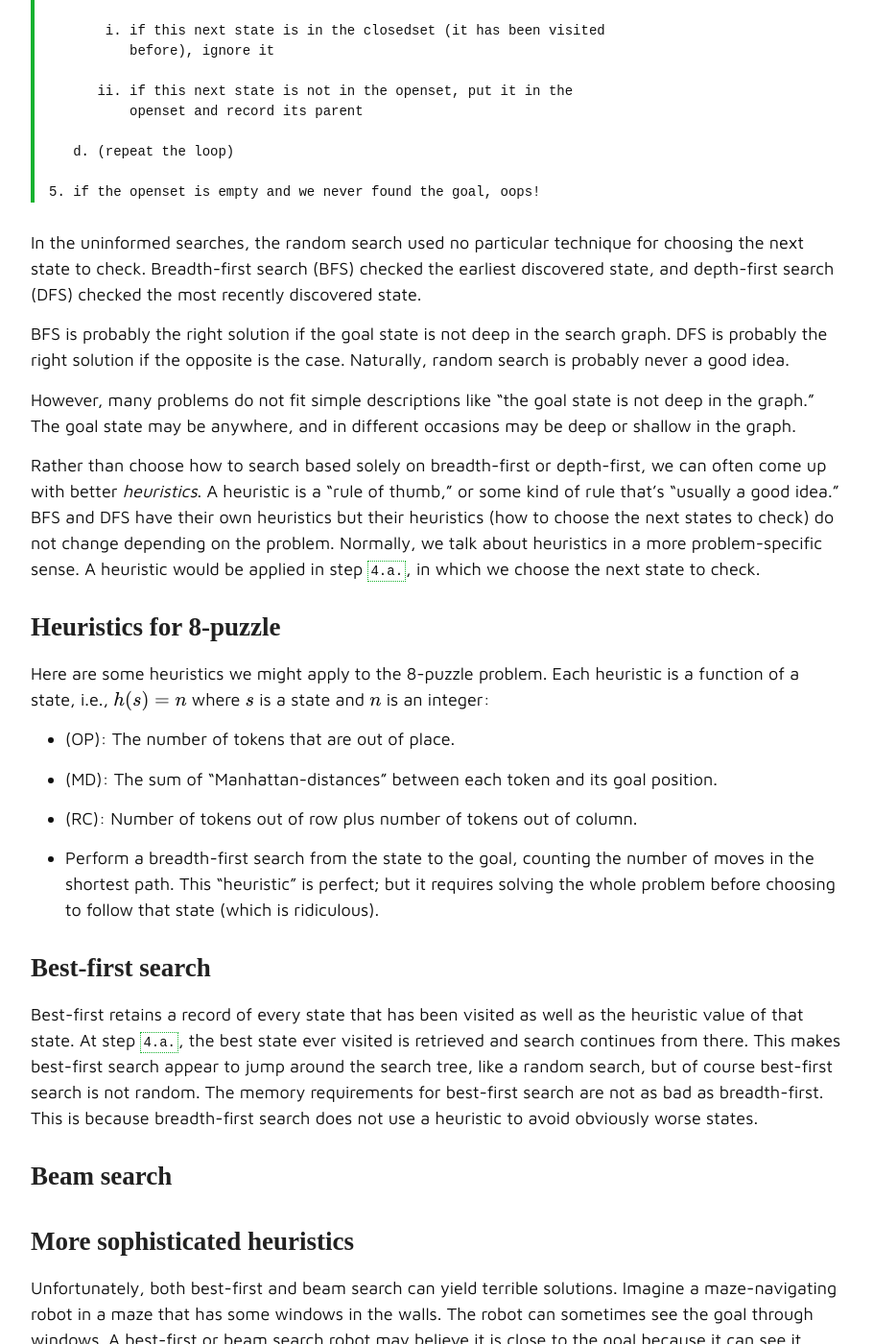
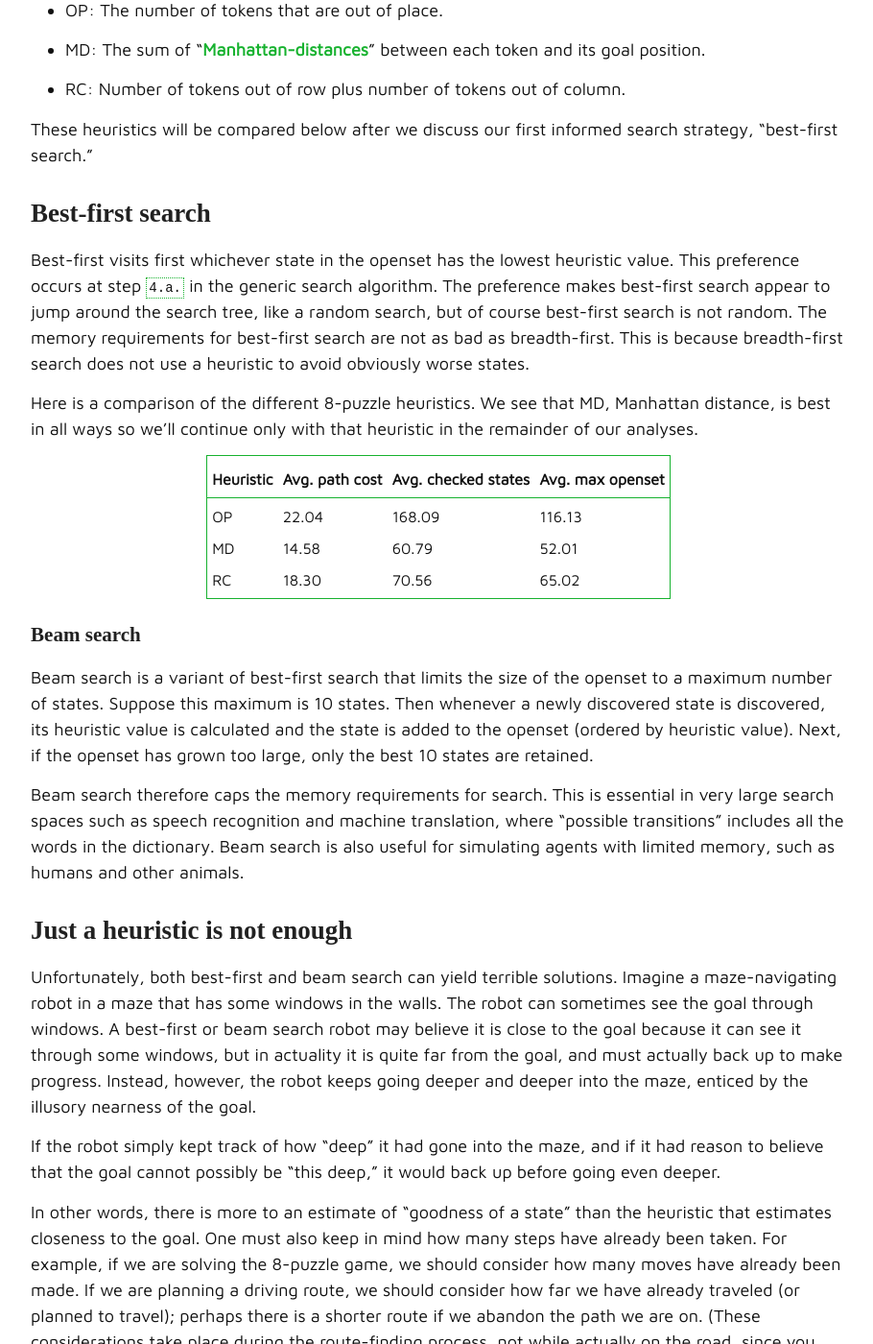
Before and after one commit to joshuaeckroth/csci431-website, a Jekyll site: the page built from notes/informed-search.md, in a window 1280 px wide and 1400 px high, scrolled down 1508 px. Shown: the whole window at 96% size, without its empty margins (183-1093 px from the left). Built offline with Jekyll 4.4.1, drawn with Linux system fonts in a browser that asks for light colours; some web fonts are replaced; formulas are drawn with MathJax 3; some of the changed text lies outside the part shown.

Commit message:
Finished search notes

```diff
--- a/notes/informed-search.md
+++ b/notes/informed-search.md
@@ -5,59 +5,17 @@
 
 # Informed search
 
-- high
-- level
-- points
-- **rerun benchmarks; reread for beam search**
+Most search problems can be solved more efficiently and find better solutions than breadth-first or depth-first search. All we need is a way of judging which actions should be examined first based on some function of goodness, called a "heuristic." Based on exactly how that function is defined, we have one of several possible informed search strategies, of which some are more appropriate than others for certain tasks.
 
-## Generic search algorithm
-
-Here is the algorithm again, first seen in the
-[Uninformed search](/notes/uninformed-search.html) lecture notes.
-
-~~~
-1. create an empty list called "closedset"; this list will contain
-   states that have been visited
-
-2. create a list called "openset" that contains just the starting
-   state; this list contains states that have not been visited but are
-   known to exist
-
-3. create an empty map (key/value pairs) called "parents"; this map
-   contains the previous state of each state that has been visited
-
-4. while the openset is not empty:
-
-   a. grab a state from the openset (and remove it);
-      put it in the closedset (since we're now looking at it)
-
-   b. if that state is the goal, hey we're done!
-
-      i. return a reconstructed path from the goal state to the start
-         state (this is easy: recursively grab parent states from the
-         "parents" map)
-
-   c. it's not the goal state; for each next state that is accessible
-      from here:
-
-       i. if this next state is in the closedset (it has been visited
-          before), ignore it
-
-      ii. if this next state is not in the openset, put it in the
-          openset and record its parent
-
-   d. (repeat the loop)
-
-5. if the openset is empty and we never found the goal, oops!
-~~~
+## Heuristics
 
 In the uninformed searches, the random search used no particular
 technique for choosing the next state to check. Breadth-first search
 (BFS) checked the earliest discovered state, and depth-first search
 (DFS) checked the most recently discovered state.
 
-BFS is probably the right solution if the goal state is not deep in
-the search graph. DFS is probably the right solution if the opposite
+BFS is probably an acceptable solution if the goal state is not deep in
+the search graph. DFS is probably an acceptable solution if the opposite
 is the case. Naturally, random search is probably never a good idea.
 
 However, many problems do not fit simple descriptions like "the goal
@@ -73,38 +31,46 @@
 problem-specific sense. A heuristic would be applied in step `4.a.`,
 in which we choose the next state to check.
 
-## Heuristics for 8-puzzle
+The heuristic always represents "estimate of how close this state is to the goal," so you always want to look at states with a lower heuristic value. As we'll see below, the heuristic value is not the whole story; we will also want to know the path cost to this state (cost so far) plus the heuristic (estimated cost from here to the goal).
+
+### Heuristics for 8-puzzle
 
 Here are some heuristics we might apply to the 8-puzzle problem. Each
 heuristic is a function of a state, i.e., $h(s) = n$ where $s$ is a
 state and $n$ is an integer:
 
-- (OP): The number of tokens that are out of place.
+- OP: The number of tokens that are out of place.
 
-- (MD): The sum of "Manhattan-distances" between each token and its
+- MD: The sum of "[Manhattan-distances](https://en.wikipedia.org/wiki/Taxicab_geometry)" between each token and its
   goal position.
 
-- (RC): Number of tokens out of row plus number of tokens out of column.
+- RC: Number of tokens out of row plus number of tokens out of column.
 
-- Perform a breadth-first search from the state to the goal, counting
-  the number of moves in the shortest path. This "heuristic" is
-  perfect; but it requires solving the whole problem before choosing
-  to follow that state (which is ridiculous).
+These heuristics will be compared below after we discuss our first informed search strategy, "best-first search."
 
 ## Best-first search
 
-Best-first retains a record of every state that has been visited as
-well as the heuristic value of that state. At step `4.a.`, the best
-state ever visited is retrieved and search continues from there. This
-makes best-first search appear to jump around the search tree, like a
+Best-first visits first whichever state in the openset has the lowest heuristic value. This preference occurs at step `4.a.` in the generic search algorithm. The preference makes best-first search appear to jump around the search tree, like a
 random search, but of course best-first search is not random. The
 memory requirements for best-first search are not as bad as
 breadth-first. This is because breadth-first search does not use a
 heuristic to avoid obviously worse states.
 
-## Beam search
+Here is a comparison of the different 8-puzzle heuristics. We see that MD, Manhattan distance, is best in all ways so we'll continue only with that heuristic in the remainder of our analyses.
 
-## More sophisticated heuristics
+| Heuristic | Avg. path cost | Avg. checked states | Avg. max openset |
+|---|
+| OP | 22.04 | 168.09 | 116.13 |
+| MD | 14.58 | 60.79 | 52.01 |
+| RC | 18.30 | 70.56 | 65.02 |
+
+### Beam search
+
+Beam search is a variant of best-first search that limits the size of the openset to a maximum number of states. Suppose this maximum is 10 states. Then whenever a newly discovered state is discovered, its heuristic value is calculated and the state is added to the openset (ordered by heuristic value). Next, if the openset has grown too large, only the best 10 states are retained.
+
+Beam search therefore caps the memory requirements for search. This is essential in very large search spaces such as speech recognition and machine translation, where "possible transitions" includes all the words in the dictionary. Beam search is also useful for simulating agents with limited memory, such as humans and other animals.
+
+## Just a heuristic is not enough
 
 Unfortunately, both best-first and beam search can
 yield terrible solutions. Imagine a maze-navigating robot in a maze
@@ -120,18 +86,18 @@
 maze, and if it had reason to believe that the goal cannot possibly be
 "this deep," it would back up before going even deeper.
 
-In other words, there is more to an appropriate heuristic than
+In other words, there is more to an estimate of "goodness of a state" than the heuristic that estimates
 closeness to the goal. One must also keep in mind how many steps have
 already been taken. For example, if we are solving the 8-puzzle game,
 we should consider how many moves have already been made. If we are
 planning a driving route, we should consider how far we have already
 traveled (or planned to travel); perhaps there is a shorter route if
-we abandon the path we are on.
+we abandon the path we are on. (These considerations take place during the route-finding process, not while actually on the road, since you cannot just transport yourself to an alternative state from the openset!)
 
-Thus, a good heuristic function actually has two parts: $f(s) = g(s) +
-h(s)$, where $s$ is a state, $g$ computes the cost of arriving at $s$
+Thus, a good cost function actually has two parts: $f(s) = g(s) +
+h(s)$, where $s$ is a state, $g$ computes the *actual* cost of arriving at $s$
 from the initial state (the number of moves to $s$ or the distance
-traveled so far), and $h$ is our heuristic, i.e., our estimate of how
+traveled so far; we know this value by examing the state's parents), and $h$ is our heuristic, i.e., our estimate of how
 far away $s$ is from the goal.
 
 In the 8-puzzle, $g$ is simply the number of moves made so far (to get
@@ -143,7 +109,7 @@
 
 ## A\* search
 
-Let's modify best-first search to use the new complex heuristic $f(s)
+Let's modify best-first search to use the new cost function $f(s)
 = g(s) + h(s)$. This is the algorithm known as A (not A\*).
 
 If $g$ is the number of moves made so far (number of "hops" in
@@ -158,17 +124,17 @@
 graphs because it simply considers the true path cost (unlike
 breadth-first search), and proceeds from the lowest cost path.
 
-Furthermore, if $h(s)$ always /underestimates/ the true cost of a path
+Furthermore, if the heuristic $h(s)$ always *underestimates* the true cost of a path
 from $s$ to the goal, then the A algorithm is optimal. If we call the
 true cost function from $s$ to the goal $h^\*(s)$, then we are saying
 that if $h(s) \leq h^\*(s)$ for all $s$, then A is optimal. When this
 restriction is met, we call the algorithm A\*.
 
-An $h$ that meets this /underestimation/ criterion is an /admissible/
-heuristic, and turns the A algorithm into A*, which we call an
-admissible search algorithm. Furthermore, A* is the most efficient
+An $h$ that meets this *underestimation* criterion is an *admissible*
+heuristic, and turns the A algorithm into A\*, which we call an
+admissible search algorithm. Furthermore, A\* is the most efficient
 algorithm (called "optimally efficient") that uses some particular
-heuristic. This means that any other search algorithm using the same
+heuristic $h(s)$. This means that any other search algorithm using the same
 heuristic will check no fewer states than A\*.
 
 How poorly $h$ estimates the actual cost to the goal makes one $h$
@@ -181,7 +147,7 @@
 algorithm will obviously make the wrong choices. It will move the
 robot farther from the end of the maze rather than towards the end.
 
-## IDA\* (Iterative Deepening A\*)
+### IDA\* (Iterative Deepening A\*)
 
 The A\* algorithm has very bad space complexity (see below) because it
 might, in the worst case, keep a memory of every state ever
@@ -196,7 +162,7 @@
 as optimal solutions since it uses the same estimator function $f(s)$
 as A\*.
 
-## Comparisons
+## Theoretical comparison
 
 Refer to the [search notes](/notes/search.html) (at the bottom) for an
 explanation of the variables $n$ (total possible states), $b$ (branch
@@ -215,16 +181,16 @@
 time complexity will decrease, while BFS will stay the same. Also, we
 know that A\* is optimally efficient for some heuristic function; that
 is to say, no other algorithm can use the same heuristic function to
-find the goal faster. A\* makes the best use of a heuristic function.
+find the goal faster. A\* makes the best use of a heuristic function by adding the value of the heuristic to the actual path cost.
 
 ## Experiments
 
 Now we'll look at the results of experiments with the 8-puzzle
-problem. The breadth-first search (BFS) results are the 0
+problem. The breadth-first search (BFS) results are the $y=0$
 line. Results from other searches are shown as how far they differ
-from BFS. So, if a search is higher than the 0 line in these results,
+from BFS. So, if a search is higher than the $y=0$ line in these results
 it performs worse (in all graphs, higher is worse); if it is under the
-0 line, it performs better than BFS.
+$y=0$ line, it performs better than BFS.
 
 The x-axis in the graphs shows the complexity of the 8-puzzle
 problem. Starting with a solved 8-puzzle, we perform some number of
@@ -232,11 +198,11 @@
 moves (the moves we made may "cancel each other out" in some cases, so
 the optimal solution back to the starting state may involve fewer
 moves). Since random search performs so badly, we do not show its
-performance characteristics in the graphs after 10 moves.
+performance characteristics in some of the graphs after 4 moves.
 
 ### Number of checked states (time)
 
-![States checked](/images/search-checked.png)
+![States checked](/images/8puzzle-search-checked.png)
 
 We use "number of checked states" as a proxy for computational
 time. Random is obviously quite bad. Interesting, IDDFS is also bad;
@@ -249,21 +215,14 @@
 
 ### Maximum number of states in memory
 
-![States in memory](/images/search-memory.png)
+![States in memory](/images/8puzzle-search-memory.png)
 
 "Memory" is measured as the maximum size ever encountered of the
-~openset~. Beam search keeps the `openset` the smallest,
-overall, because it always deletes the list and creates a new list
-with only the next accessible states.
-
-BFS uses a lot of memory because it keeps knowledge of all accessible
-states from every state higher up in the "search tree." Other
-algorithms generally prefer keeping knowledge of states accessible
-from only the best states.
+`openset`. BFS uses a lot of memory because it adds all possible transitions from a level of the search tree before proceeding to the next level and visiting those new states.
 
 ### Length of path (goodness of solutions)
 
-![Search path](/images/search-path.png)
+![Search path](/images/8puzzle-search-path.png)
 
 We learned that A\* is optimal (with respect to the path cost of the
 solution). Breadth-first search is also optimal since we have a graph
@@ -281,43 +240,6 @@
 (there are up to four from each state) than a deep node.
 
 ## More experiments
-
-### 8-puzzle
-
-All numbers are compared to breadth-first search, the control
-case. The numbers reflect averages across 20 runs.
-
-| Search type   | Resulting path length | Largest closedset | Largest openset |
-|---------------+-----------------------+-------------------+-----------------|
-| A*            |                   0.0 |             -24.7 |           -15.6 |
-| Beam |                  +4.9 |             -13.6 |           -18.1 |
-| Best-first    |                  +1.5 |             -10.8 |            -6.3 |
-
-### Discussion
-
-A* finds an equally-good path as breadth-first (because both
-breadth-first and A* are optimal with unweighted graphs). However, A*
-checks fewer states ("largest closedset" is smaller).
-
-DFS was not tested here because it checks far too many states; the
-simulations would have taken hours.
-
-### Goodale routing
-
-All numbers are compared to breadth-first search, the control
-case. The numbers reflect averages across 20 runs.
-
-| Search type   | Resulting path length | Largest closedset | Largest openset |
-|---------------+-----------------------+-------------------+-----------------|
-| A\*            |                  -1.9 |              -4.5 |            -1.1 |
-| Beam |                 +17.4 |              -1.0 |            -1.9 |
-| Best-first    |                  -1.9 |              +0.7 |            +0.1 |
-| Depth-first   |                  +8.6 |              +1.6 |            +0.7 |
-
-### Discussion
-
-A\* again finds the best paths; but so does best-first (in this
-experiment; sometimes best-first does worse).
 
 ### Maze path-finding
 
--- a/notes/search.md
+++ b/notes/search.md
@@ -4,6 +4,10 @@
 ---
 
 # Search
+
+We can think of AI as having two major approaches: search and pattern recognition. The latter is often called "machine learning." This course is divided into two major parts. The first part focuses on variations of search, while the latter focuses on machine learning.
+
+For much of the history of AI, search was the only effective approach. In fact, it seemed essential to intelligence:
 
 > Problem-solving searches require trial and error in that they
 > generally do not go directly to the solution without traversing and
@@ -84,26 +88,21 @@
 A problem may be solvable by a search technique if the problem has
 each of the following features:
 
--   **Initial state:** some description of the agent's starting situation
+- **Initial state:** some description of the agent's starting situation
 
--   **Possible actions:** the set of actions (such as chess moves)
-    available to the agent, also called "applicable" actions; the
-    possible actions depend on the state
+- **Possible transitions:** the set of actions (such as chess moves) available
+  to the agent given the agent's current state, also called "applicable"
+actions; the possible transitions depend on the state; in this class, we'll also
+attach the state that results from that action in `(action,
+resulting-state)` pairs
 
--   **Transition model:** some way of figuring out what an action *does*;
-    in other words, a `resultOf(state, action)` function which
-    returns a state; the transition model defines a state space,
-    which takes the form of a directed graph (vertices are states,
-    edges are actions)
+- **Goal criteria:** some way of finding out if the agent has reached its
+  search goal; the function `is_goal(state)` is a boolean function
 
--   **Goal criteria:** some way of finding out if the agent has reached
-    its search goal; the function `goal?(state)` is a
-    boolean function (i.e., a predicate)
-
--   **Path cost:** a function that calculates the cost of a path (a
-    sequence of actions); for example, a driving agent may
-    calculate a path cost by adding the number of driving
-    minutes between each city in its route
+- **Action cost:** a function that calculates the cost of a particular action
+  from a particular state; for example, a driving agent may calculate an action
+cost traveling East on I-4 from Orlando for 40 miles to the next waypoint (next
+state) be 80 minutes
 
 Of course, each of these components assumes a liberal abstraction away
 from most of the details that the agent will be facing in reality. For
```
Also changed, not shown: notes/uninformed-search.md (+3 -6 lines), images/8puzzle-search-checked.png (added), images/8puzzle-search-memory.png (added), images/8puzzle-search-path.png (added), images/search-checked.png (deleted), images/search-memory.png (deleted), images/search-path.png (deleted).
